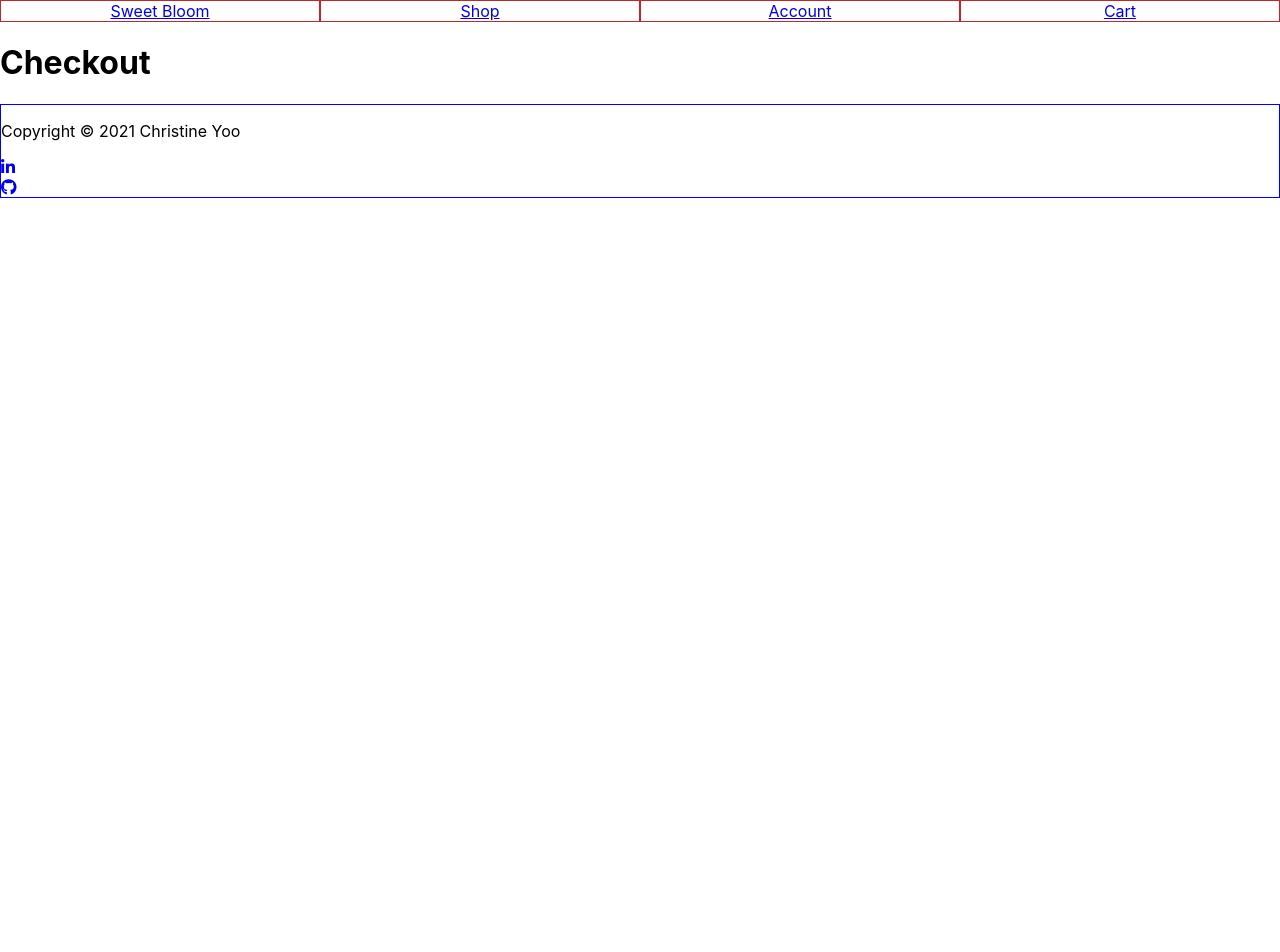
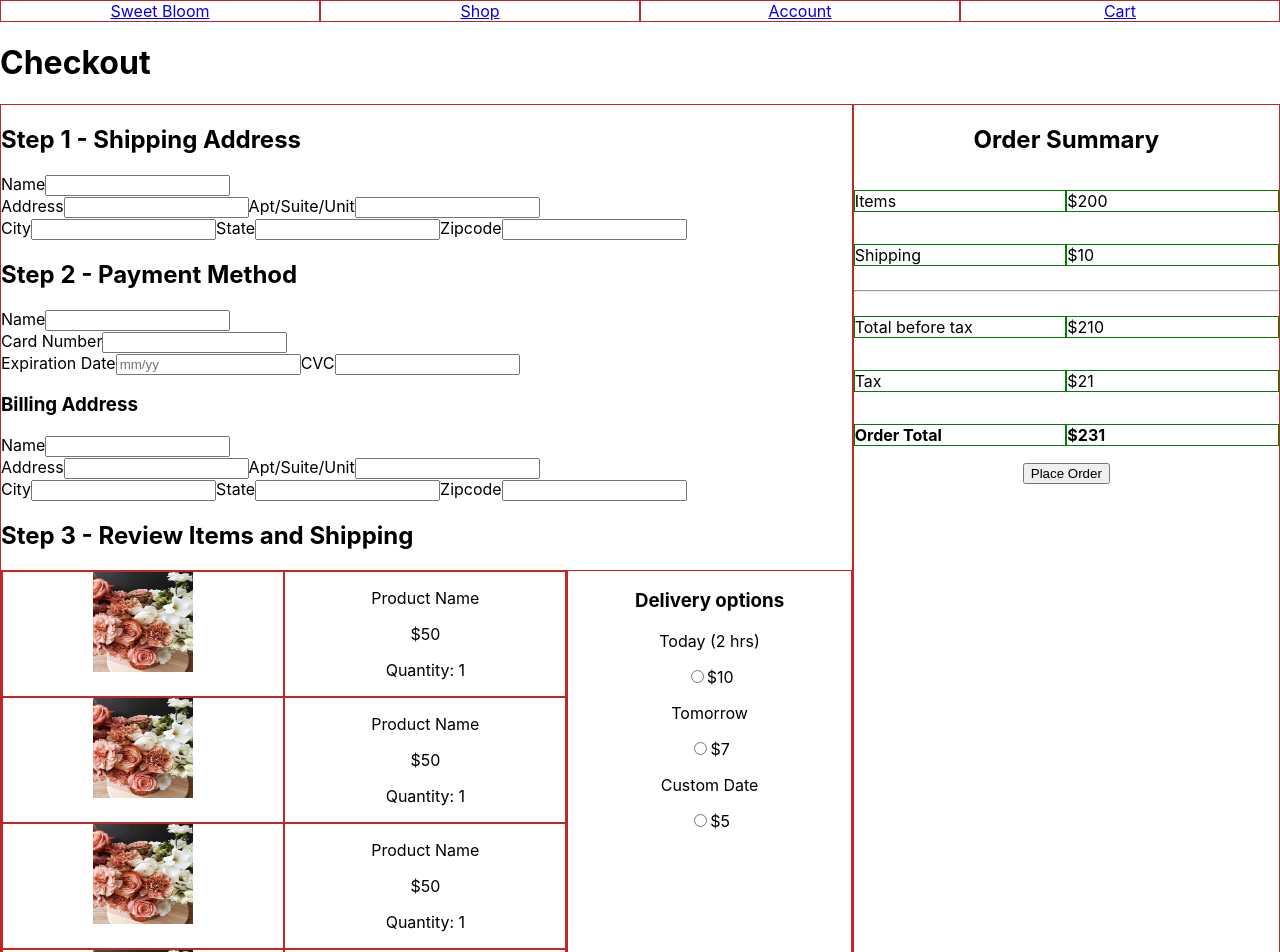
Before and after one commit to christineyoo/sweet-bloom, a React (Create React App) app: page /checkout in a window 1280 px wide. Shown: the top 952 px of the page. Before the commit the page ends 800 px from the top, so only its background shows below. Built offline with nearby package versions, Linux system fonts and the light colour scheme.

Commit message:
added wireframe for Checkout page

```diff
--- /dev/null
+++ b/src/organisms/addressForm/AddressForm.js
@@ -0,0 +1,29 @@
+import React, { Component } from 'react';
+
+class AddressForm extends Component {
+  render() {
+    return (
+      <form>
+        <label htmlFor='name'>Name</label>
+        <input id='name' name='name' type='text' required /><br />
+
+        <label htmlFor='address'>Address</label>
+        <input id='address' name='address' type='text' required />
+
+        <label htmlFor='unit'>Apt/Suite/Unit</label>
+        <input id='unit' name='unit' type='text' required /><br />
+
+        <label htmlFor='city'>City</label>
+        <input id='city' name='city' type='text' required />
+
+        <label htmlFor='state'>State</label>
+        <input id='state' name='state' type='text' required />
+
+        <label htmlFor='zipcode'>Zipcode</label>
+        <input id='zipcode' name='zipcode' type='text' required />
+      </form>
+    );
+  }
+}
+
+export default AddressForm;
--- a/src/pages/checkout/Checkout.css
+++ b/src/pages/checkout/Checkout.css
@@ -0,0 +1,44 @@
+.checkout-flex {
+  display: flex;
+  flex-direction: row;
+}
+
+.checkout-flex-1 {
+  flex: 1;
+  border: 1px solid rgb(194, 39, 39);
+  text-align: center;
+}
+
+.checkout-flex-2 {
+  flex: 2;
+  border: 1px solid rgb(194, 39, 39);
+  text-align: left;
+}
+
+#checkout-step-3-flex {
+  display: flex;
+  flex-direction: row;
+}
+
+#checkout-step-3-flex-2 {
+  flex: 2;
+  border: 1px solid rgb(194, 39, 39);
+  text-align: center;
+}
+
+#checkout-step-3-flex-1 {
+  flex: 1;
+  border: 1px solid rgb(194, 39, 39);
+  text-align: center;
+}
+
+#order-summary-flex {
+  display: flex;
+  flex-direction: row;
+}
+
+.order-summary-flex-1 {
+  flex: 1;
+  border: 1px solid green;
+  text-align: left;
+}
--- a/src/pages/checkout/Checkout.js
+++ b/src/pages/checkout/Checkout.js
@@ -1,4 +1,8 @@
 import React, { Component } from 'react';
+import AddressForm from '../../organisms/addressForm/AddressForm';
+import './Checkout.css';
+import ItemCard from '../../organisms/itemCard/ItemCard';
+import { Link } from 'react-router-dom';
 
 class Checkout extends Component {
   state = {};
@@ -6,6 +10,87 @@ class Checkout extends Component {
     return (
       <div>
         <h1>Checkout</h1>
+        <section className='checkout-flex'>
+          <div className='checkout-flex-2'>
+            <h2>Step 1 - Shipping Address</h2>
+            <AddressForm />
+            <h2>Step 2 - Payment Method</h2>
+            <form>
+              <label htmlFor='name'>Name</label>
+              <input id='name' name='name' type='text' required />
+              <br />
+              <label htmlFor='card-number'>Card Number</label>
+              <input id='card-number' name='card-number' type='text' required />
+              <br />
+              <label htmlFor='exp-date'>Expiration Date</label>
+              <input
+                id='exp-date'
+                name='exp-date'
+                type='text'
+                placeholder='mm/yy'
+                required
+              />
+              <label htmlFor='cvc'>CVC</label>
+              <input id='cvc' name='cvc' type='text' required />
+            </form>
+            <h3>Billing Address</h3>
+            <AddressForm />
+            <h2>Step 3 - Review Items and Shipping</h2>
+            <div id='checkout-step-3-flex'>
+              <section id='checkout-step-3-flex-2'>
+                <ItemCard />
+                <ItemCard />
+                <ItemCard />
+                <ItemCard />
+              </section>
+              <section id='checkout-step-3-flex-1'>
+                <h3>Delivery options</h3>
+                <p>Today (2 hrs)</p>
+                <input type='radio' />
+                <label>$10</label>
+
+                <p>Tomorrow</p>
+                <input type='radio' />
+                <label>$7</label>
+
+                <p>Custom Date</p>
+                <input type='radio' />
+                <label>$5</label>
+              </section>
+            </div>
+          </div>
+          <div className='checkout-flex-1'>
+            <h2>Order Summary</h2>
+            <div id='order-summary-flex'>
+              <p className='order-summary-flex-1'>Items</p>
+              <p className='order-summary-flex-1'>$200</p>
+            </div>
+            <div id='order-summary-flex'>
+              <p className='order-summary-flex-1'>Shipping</p>
+              <p className='order-summary-flex-1'>$10</p>
+            </div>
+            <hr />
+            <div id='order-summary-flex'>
+              <p className='order-summary-flex-1'>Total before tax</p>
+              <p className='order-summary-flex-1'>$210</p>
+            </div>
+            <div id='order-summary-flex'>
+              <p className='order-summary-flex-1'>Tax</p>
+              <p className='order-summary-flex-1'>$21</p>
+            </div>
+            <div id='order-summary-flex'>
+              <p className='order-summary-flex-1'>
+                <strong>Order Total</strong>
+              </p>
+              <p className='order-summary-flex-1'>
+                <strong>$231</strong>
+              </p>
+            </div>
+            <Link to={'/confirmation'}>
+              <button>Place Order</button>
+            </Link>
+          </div>
+        </section>
       </div>
     );
   }
```
Also changed, not shown: src/organisms/addressForm/AddressForm.css (added).
